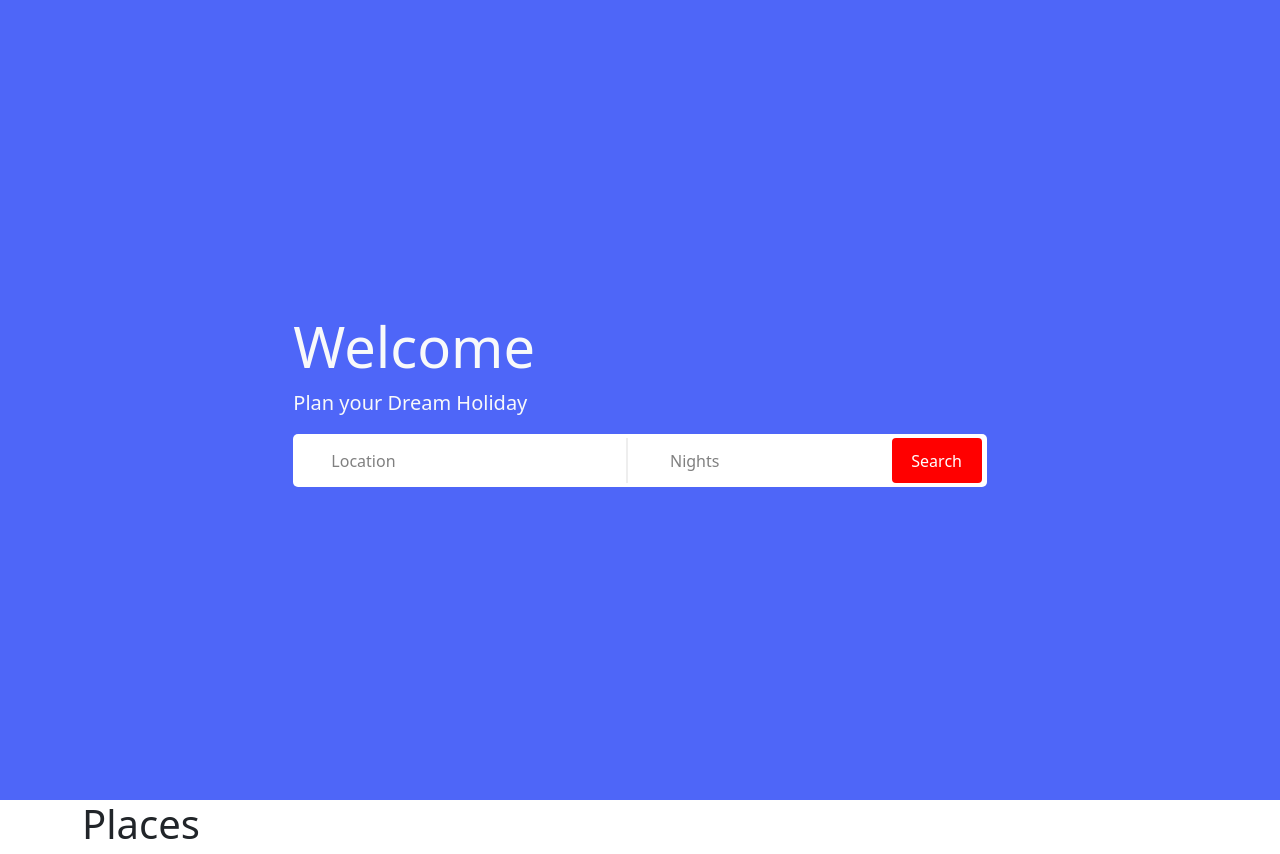
After one commit to aditd/Hotels-booking-site, a Django app: page / in a window 1280 px wide. The commit adds this page. Shown: the top 854 px of the page. Run offline with Django 4.2, Linux system fonts and the light colour scheme; some libraries are stand-ins or nearby versions.

Commit message:
Added a home page. Added Recommendations to details.html

```diff
--- a/bridge/bridge/urls.py
+++ b/bridge/bridge/urls.py
@@ -15,8 +15,10 @@ Including another URLconf
 """
 from django.contrib import admin
 from django.urls import path, include
+from hotels.views import homeView
 
 urlpatterns = [
+    path('', homeView, name='home'),
     path('admin/', admin.site.urls),
     path('hotels/', include('hotels.urls'))
 ]
--- a/bridge/hotels/views.py
+++ b/bridge/hotels/views.py
@@ -1,78 +1,101 @@
 from django.shortcuts import render, redirect
 from .models import Hotel,Photo, Review
 from .forms import RatingForm, searchForm
+
+# this helps in suggesting places withing a price range
+def priceRange(price):
+	diff = 1000
+	h = Hotel.objects.all()
+	h = h.filter(price__gt=price-diff)
+	h = h.filter(price__lt=price+diff)
+	return h[:4]
+
+def searchFunctionality(smoking_rooms,pool,free_wifi,gym, spa, dry_cleaning, room_service, breakfast):
+	x = Hotel.objects.all()
+	x = x.filter(smoking_rooms=True) if smoking_rooms == True else x
+	x = x.filter(pool=True) if pool == True else x
+	x = x.filter(free_wifi=True) if free_wifi else x
+	x = x.filter(gym=True) if gym else x
+	x = x.filter(spa=True) if spa else x
+	x = x.filter(dry_cleaning=True) if dry_cleaning else x
+	x = x.filter(room_service=True) if room_service else x
+	x = x.filter(breakfast=True) if breakfast else x
+
+	return x
+
 # Create your views here.
+def homeView(request):
+	context = {}
+	return render(request,"home.html",context)
 
 
 def details_view(request, my_id):
-    if request.method == 'POST':
-        form = RatingForm(request.POST)
-        if form.is_valid():
-            body = {
+	if request.method == 'POST':
+		form = RatingForm(request.POST)
+		if form.is_valid():
+			body = {
 			'name': form.cleaned_data['name'],
 			'rating': form.cleaned_data['rating'],
 			'review': form.cleaned_data['review']
-		    }
-            rev = Review(rating=body['rating'], hotel=Hotel.objects.get(id=my_id), review=body['review'])
-            rev.save()
-            return redirect(f"/hotels/{my_id}")
+			}
+			rev = Review(rating=body['rating'], hotel=Hotel.objects.get(id=my_id), review=body['review'])
+			rev.save()
+			return redirect(f"/hotels/{my_id}")
 
-    form = RatingForm()
-    h = Hotel.objects.get(id=my_id)
-    photos = h.photo_set.all()
-    reviews =h.review_set.all()
-    photo_urls =[photo.url for photo in photos]
-    facilities = [(h.smoking_rooms, "Smoking Rooms"), (h.pool,"Pool") ,(h.gym, "Gymnasium") ,(h.room_service,"Room Service"), (h.spa, "Spa") ,(h.breakfast, "Breakfast Included") ,(h.free_wifi, "Free Wifi") ,(h.dry_cleaning, "Dry Cleaning Service Offered")]
-    context = {
-        'reviews':reviews,
-        'form':form,
-        'object':h,
-        'urls': photo_urls,
-        'facilities':facilities
-    }
-    return render(request,"details.html",context)
+	form = RatingForm()
+	h = Hotel.objects.get(id=my_id)
+	similar = priceRange(h.price)
+	photos = h.photo_set.all()
+	reviews =h.review_set.all()
+	photo_urls =[photo.url for photo in photos]
+	facilities = [(h.smoking_rooms, "Smoking Rooms"), (h.pool,"Pool") ,(h.gym, "Gymnasium") ,(h.room_service,"Room Service"), (h.spa, "Spa") ,(h.breakfast, "Breakfast Included") ,(h.free_wifi, "Free Wifi") ,(h.dry_cleaning, "Dry Cleaning Service Offered")]
+	context = {
+		'reviews':reviews,
+		'form':form,
+		'object':h,
+		'urls': photo_urls,
+		'facilities':facilities,
+		'recommendations':similar
+	}
+	return render(request,"details.html",context)
+
+
+
+
 
 def hotel_search_view(request):
-    x = Hotel.objects.all()
+	x = Hotel.objects.all()
 
-    if request.method == "GET":
-        form = searchForm(request.GET)
-        # if the form is valid
-        if form.is_valid():
-            # facilities
-            x = x.filter(smoking_rooms=True) if form.cleaned_data['smoking_rooms'] == True else x
-            x = x.filter(pool=True) if form.cleaned_data['pool'] == True else x
-            x = x.filter(free_wifi=True) if form.cleaned_data['free_wifi'] == True else x
-            x = x.filter(gym=True) if form.cleaned_data['gym'] == True else x
-            x = x.filter(spa=True) if form.cleaned_data['spa'] == True else x
-            x = x.filter(dry_cleaning=True) if form.cleaned_data['dry_cleaning'] == True else x
-            x = x.filter(room_service=True) if form.cleaned_data['room_service'] == True else x
-            x = x.filter(breakfast=True) if form.cleaned_data['breakfast'] == True else x
+	if request.method == "GET":
+		form = searchForm(request.GET)
+		# if the form is valid
+		if form.is_valid():
+			# facilities
+			#facilities = [form.cleaned_data['smoking_rooms'],form.cleaned_data['pool'],form.cleaned_data['free_wifi'], form.cleaned_data['gym'],form.cleaned_data['spa'],form.cleaned_data['dry_cleaning'],form.cleaned_data['room_service'],form.cleaned_data['breakfast']]
+			x=searchFunctionality(form.cleaned_data['smoking_rooms'],form.cleaned_data['pool'],form.cleaned_data['free_wifi'], form.cleaned_data['gym'],form.cleaned_data['spa'],form.cleaned_data['dry_cleaning'],form.cleaned_data['room_service'],form.cleaned_data['breakfast'])
 
-            if form.cleaned_data['price_lower'] != None:
-                x=x.filter(price__gt=form.cleaned_data['price_lower'])
+			if form.cleaned_data['price_lower'] != None:
+				x=x.filter(price__gt=form.cleaned_data['price_lower'])
 
-            if form.cleaned_data['price_upper'] != None:
-                x=x.filter(price__lt=form.cleaned_data['price_upper'])
+			if form.cleaned_data['price_upper'] != None:
+				x=x.filter(price__lt=form.cleaned_data['price_upper'])
 
-            if form.cleaned_data['price_lower'] != None:
-                x=x.filter(price__gt=form.cleaned_data['price_lower'])
 
-            #if the rating field isnt filled
-            if form.cleaned_data['rating'] != None:
-                y = []
-                # search every hotel and check if it has that rating. after this we get a list y with hotels of that rating
-                for hotel in x:
-                    # if the hotel has an average rating of what is asked
-                    if hotel.review_set.all():
-                        if hotel.average_rating()==form.cleaned_data['rating']:
-                            y.append(hotel)
-                # x needs to be put into the context
-                x=y
+			#if the rating field isnt filled
+			if form.cleaned_data['rating'] != None:
+				y = []
+				# search every hotel and check if it has that rating. after this we get a list y with hotels of that rating
+				for hotel in x:
+					# if the hotel has an average rating of what is asked
+					if hotel.review_set.all():
+						if hotel.average_rating()==form.cleaned_data['rating']:
+							y.append(hotel)
+				# x needs to be put into the context
+				x=y
 
-        #form = searchForm()
-        context = {
-        "hotels": x,
-        "form": form
-        }
-        return render(request,"search.html", context)
+		#form = searchForm()
+		context = {
+		"hotels": x,
+		"form": form
+		}
+		return render(request,"search.html", context)
--- /dev/null
+++ b/bridge/templates/home.html
@@ -0,0 +1,216 @@
+<!DOCTYPE html>
+<html lang="en">
+<head>
+    <meta charset="UTF-8">
+    <meta http-equiv="X-UA-Compatible" content="IE=edge">
+    <meta name="viewport" content="width=device-width, initial-scale=1.0">
+    <title>Home</title>
+    <style>
+		a:link,a:visited,a:hover,a:active {
+            text-decoration: none;
+            color:#4e66f8;
+        }
+		.card {
+			max-height: 300px;
+		}
+		.card-img-top {
+			height: 300px;
+		}
+        .main {
+            background-color:#4e66f8;
+            height: 100vh;
+            width: 100%;
+            display: flex;
+            justify-content: center;
+            align-items: center
+        }
+
+.search {
+    background-color: #fff;
+    padding: 4px;
+    border-radius: 5px
+}
+
+.search-1 {
+    position: relative;
+    width: 100%
+}
+
+.search-1 input {
+    height: 45px;
+    border: none;
+    width: 100%;
+    padding-left: 34px;
+    padding-right: 10px;
+    border-right: 2px solid #eee
+}
+
+.search-1 input:focus {
+    border-color: none;
+    box-shadow: none;
+    outline: none
+}
+
+.search-1 i {
+    position: absolute;
+    top: 12px;
+    left: 5px;
+    font-size: 24px;
+    color: #eee
+}
+
+::placeholder {
+    color:grey;
+    opacity: 1
+}
+
+.search-2 {
+    position: relative;
+    width: 100%
+}
+
+.search-2 input {
+    height: 45px;
+    border: none;
+    width: 100%;
+    padding-left: 18px;
+    padding-right: 100px
+}
+
+.search-2 input:focus {
+    border-color: none;
+    box-shadow: none;
+    outline: none
+}
+
+.search-2 i {
+    position: absolute;
+    top: 12px;
+    left: -10px;
+    font-size: 24px;
+    color: #eee
+}
+
+.search-2 button {
+    position: absolute;
+    right: 1px;
+    top: 0px;
+    border: none;
+    height: 45px;
+    background-color: red;
+    color: #fff;
+    width: 90px;
+    border-radius: 4px
+}
+
+@media (max-width:800px) {
+    .search-1 input {
+        border-right: none;
+        border-bottom: 1px solid #eee
+    }
+
+    .search-2 i {
+        left: 4px
+    }
+
+    .search-2 input {
+        padding-left: 34px
+    }
+
+    .search-2 button {
+        height: 37px;
+        top: 5px
+    }
+}
+    </style>
+    <script src="https://kit.fontawesome.com/12ef10a30c.js" crossorigin="anonymous"></script>
+	<link rel="preconnect" href="https://fonts.googleapis.com">
+	<link rel="preconnect" href="https://fonts.gstatic.com" crossorigin>
+    <link href="https://fonts.googleapis.com/css2?family=Poppins:wght@800&display=swap" rel="stylesheet">
+    <link href="https://cdn.jsdelivr.net/npm/bootstrap@5.0.2/dist/css/bootstrap.min.css" rel="stylesheet" integrity="sha384-EVSTQN3/azprG1Anm3QDgpJLIm9Nao0Yz1ztcQTwFspd3yD65VohhpuuCOmLASjC" crossorigin="anonymous">
+	<script src="https://cdn.jsdelivr.net/npm/bootstrap@5.0.2/dist/js/bootstrap.bundle.min.js" integrity="sha384-MrcW6ZMFYlzcLA8Nl+NtUVF0sA7MsXsP1UyJoMp4YLEuNSfAP+JcXn/tWtIaxVXM" crossorigin="anonymous"></script>
+</head>
+<body>
+    <div class="main position-relative overflow-hidden p-3 p-md-5">
+		<div class="col-md-8 p-lg-5 mx-auto my-5">
+			<h1 class="display-4 text-light fw-normal">Welcome</h1>
+			<p class="lead text-light fw-normal">Plan your Dream Holiday</p>
+		  	<!--start of search-->
+			  <div class="search">
+				<div class="row">
+					<div class="col-md-6">
+						<div class="search-1"> <i class='bx bx-search-alt'></i> <input type="text" placeholder="Location"> </div>
+					</div>
+					<div class="col-md-6">
+						<div>
+							<div class="search-2"> <i class='bx bxs-map'></i> <input type="text" placeholder="Nights"> <button>Search</button> </div>
+						</div>
+					</div>
+				</div>
+			</div>
+			<!--end of search-->
+		</div>
+
+		<div class="product-device shadow-sm d-none d-md-block"></div>
+		<div class="product-device product-device-2 shadow-sm d-none d-md-block"></div>
+	</div>
+
+    <div class="container">
+
+
+        <h1>Places</h1>
+		<div class="row">
+
+			<div class="col-3">
+				<a class="card-link" href="https://www.google.com">
+				<div class="card" >
+					<img class="card-img-top" src="https://directory-v2.vercel.app/_next/image?url=%2Fcontent%2Fimg%2Fphoto%2Fnew-york.jpg&w=640&q=75" alt="Card image cap">
+					<div class="card-body">
+						<h5 class="card-title">Card title</h5>
+
+					</div>
+				</div>
+				</a>
+			</div>
+			<!-- end of barcelona-->
+			<div class="col-3">
+				<a class="card-link" href="https://www.google.com">
+				<div class="card" >
+					<img class="card-img-top" src="https://directory-v2.vercel.app/_next/image?url=%2Fcontent%2Fimg%2Fphoto%2Fnew-york.jpg&w=640&q=75" alt="Card image cap">
+					<div class="card-body">
+						<h5 class="card-title">Card title</h5>
+
+					</div>
+				</div>
+				</a>
+			</div>
+			<!-- end of barcelona-->
+			<div class="col-3">
+				<a class="card-link" href="https://www.google.com">
+				<div class="card" >
+					<img class="card-img-top" src="https://directory-v2.vercel.app/_next/image?url=%2Fcontent%2Fimg%2Fphoto%2Fnew-york.jpg&w=640&q=75" alt="Card image cap">
+					<div class="card-body">
+						<h5 class="card-title">Card title</h5>
+
+					</div>
+				</div>
+				</a>
+			</div>
+			<!-- end of barcelona-->
+			<div class="col-3">
+				<a class="card-link" href="https://www.google.com">
+				<div class="card" >
+					<img class="card-img-top" src="https://directory-v2.vercel.app/_next/image?url=%2Fcontent%2Fimg%2Fphoto%2Fnew-york.jpg&w=640&q=75" alt="Card image cap">
+					<div class="card-body">
+						<h5 class="card-title">Card title</h5>
+
+					</div>
+				</div>
+				</a>
+			</div>
+			<!-- end of barcelona-->
+
+		</div>
+    </div>
+</body>
+</html>
```
Also changed, not shown: bridge/templates/details.html (+24 -22 lines).
